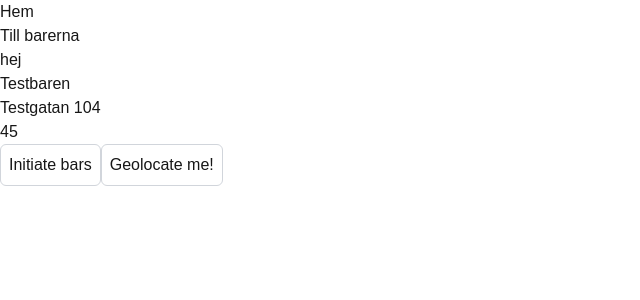
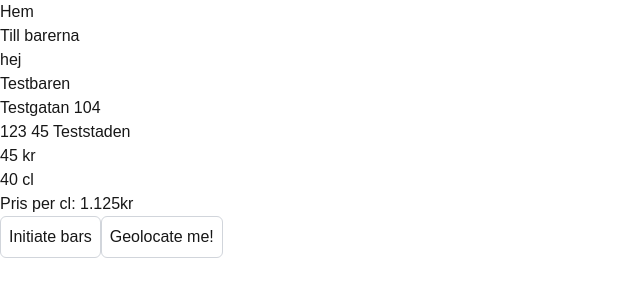
Before and after one commit to nickenickenicke/billig-bars, a Next.js app: page / in a window 1280 px wide. Shown: the top 300 px of the page, without its empty margins (0-640 px from the left). Built offline with nearby package versions, Linux system fonts and the light colour scheme.

Commit message:
Ppc work

```diff
--- a/src/components/BarsListItem.tsx
+++ b/src/components/BarsListItem.tsx
@@ -1,4 +1,5 @@
 import { Bar } from '@/models/Bar'
+import { getPricePerCl } from '@/utils/priceTools'
 
 interface BarsListItemProps {
   bar: Bar
@@ -9,7 +10,10 @@ export const BarsListItem = ({ bar }: BarsListItemProps) => {
     <li>
       <h2>{bar.name}</h2>
       <p>{bar.address}</p>
-      <p>{bar.beer_price}</p>
+      <p>{bar.postal_code.toString().replace(/(.{3})/, '$1 ') + ' ' + bar.city}</p>
+      <p>{bar.beer_price} kr</p>
+      <p>{bar.beer_volume} cl</p>
+      <p>Pris per cl: {getPricePerCl(bar.beer_price, bar.beer_volume)}kr</p>
     </li>
   )
 }
```
